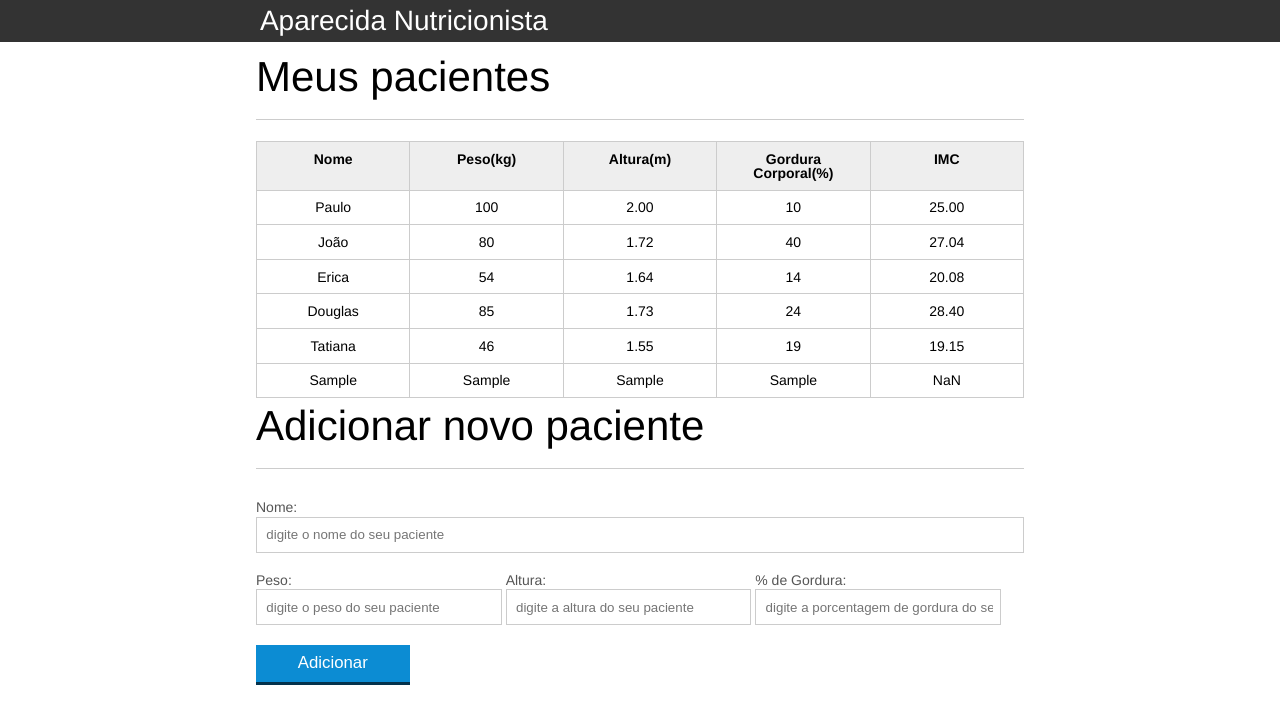
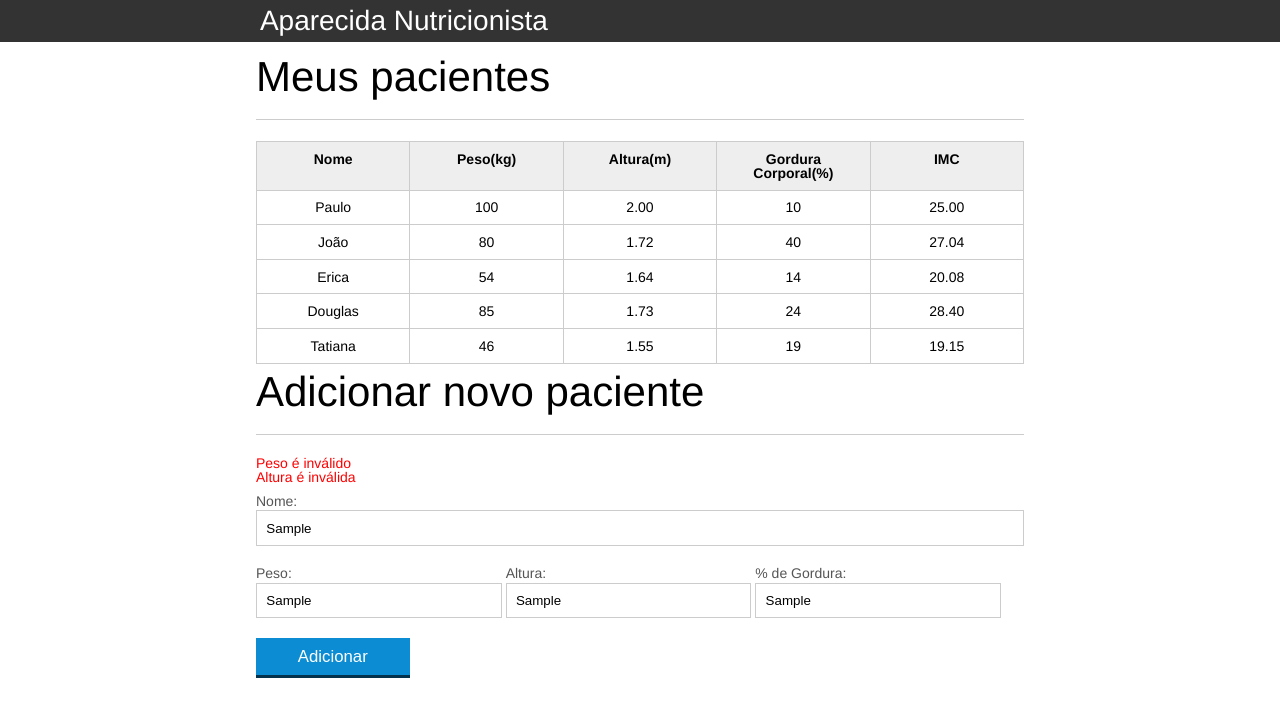
Before and after one commit to hunteradv/introducao-javascript, a plain HTML site: page index.html in a window 1280 px wide. Both pictures are taken after typing "Sample", "Sample", "Sample", "Sample" into the empty fields and a click on the button "Adicionar". Drawn offline with Linux system fonts and the light colour scheme.

Commit message:
- Incluindo ul no index para listar erros. - inclundo classe da ul para mudar cor da letra. - extraindo validações de peso e altura para métodos. - incluindo validação de paciente em form.js

```diff
--- a/css/index.css
+++ b/css/index.css
@@ -140,3 +140,7 @@ button[disabled=disabled], button:disabled {
 .paciente-invalido{
 	background-color: lightcoral;
 }
+
+#mensagens-erro {
+	color: red;
+}
--- a/index.html
+++ b/index.html
@@ -72,6 +72,9 @@
 
 			<section class="container">
 				<h2 id="titulo-form">Adicionar novo paciente</h2>
+				<ul id="mensagens-erro">
+
+				</ul>
 				<form id="form-adiciona">
 					<div class="grupo" id="nome">
 						<label for="nome">Nome:</label>
--- a/js/calculaImc.js
+++ b/js/calculaImc.js
@@ -14,17 +14,17 @@ for (let i = 0; i < pacientes.length; i++) {
 
     let tdImc = paciente.querySelector(".info-imc");
 
-    let pesoEValido = true;
-    let alturaEValida = true;
+    let pesoEValido = validaPeso(peso);
+    let alturaEValida = validaAltura(altura);
 
 
-    if (peso <= 0 || peso >= 1000) {
+    if (!pesoEValido) {
         pesoEValido = false;
         tdImc.textContent = "Peso inválido";
         paciente.classList.add("paciente-invalido");
     }
 
-    if (altura <= 0 || altura >= 3) {
+    if (!alturaEValida) {
         alturaEValida = false;
         tdImc.textContent = "Altura inválido";
         paciente.classList.add("paciente-invalido");
@@ -36,6 +36,20 @@ for (let i = 0; i < pacientes.length; i++) {
     }
 }
 
+function validaPeso(peso) {
+    if(peso >= 0 && peso < 1000) {
+        return true;
+    }
+    return false;
+}
+
+function validaAltura(altura) {
+    if(altura >= 0 && altura <= 3.0) {
+        return true;
+    }
+    return false;
+}
+
 function calculaImc(peso, altura) {
     let imc = 0;
 
--- a/js/form.js
+++ b/js/form.js
@@ -10,13 +10,35 @@ botaoAdicionar.addEventListener("click", function(event) {
     //cria a tr e td no html
     let pacienteTr = montaTr(paciente);
 
+    let erros = validaPaciente(paciente);
+
+    if(erros.length > 0) {
+        exibeMensagensDeErro(erros);
+        return;
+    }
+
     //adicionando o paciente na tabela
     let tabela = document.querySelector("#tabela-pacientes");
 
     tabela.appendChild(pacienteTr);
 
     form.reset();
+
+    let mensagensDeErro = document.querySelector("#mensagens-erro");
+    mensagensDeErro.innerHTML = '';
 });
+
+function exibeMensagensDeErro(erros) {
+    let ul = document.querySelector('#mensagens-erro');
+
+    ul.innerHTML = "";
+
+    erros.forEach(function(erro){
+        let li = document.createElement("li");
+        li.textContent = erro;
+        ul.appendChild(li);
+    });
+}
 
 function obtemPacienteDoFormulario(form) {
 
@@ -51,3 +73,16 @@ function montaTd(dado, classe) {
 
     return td;
 }
+
+function validaPaciente(paciente) {
+    let erros = [];
+
+    if(paciente.nome.length == 0) erros.push("O nome do paciente não pode ser em branco");
+    if(!validaPeso(paciente.peso)) erros.push("Peso é inválido");
+    if(!validaAltura(paciente.altura)) erros.push("Altura é inválida");
+    if(paciente.gordura.length == 0) erros.push("A gordura não pode ser em branco");
+    if(paciente.peso.length == 0) erros.push("O peso não pode ser em branco");
+    if(paciente.altura.length == 0) erros.push("A altura não pode ser em branco");
+
+    return erros;
+}
```
